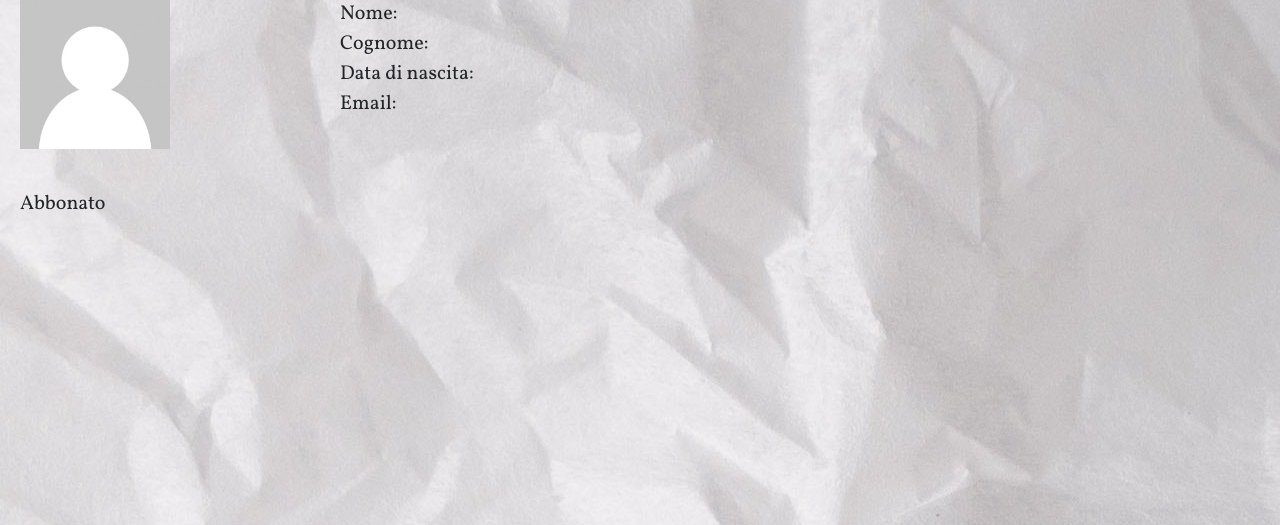
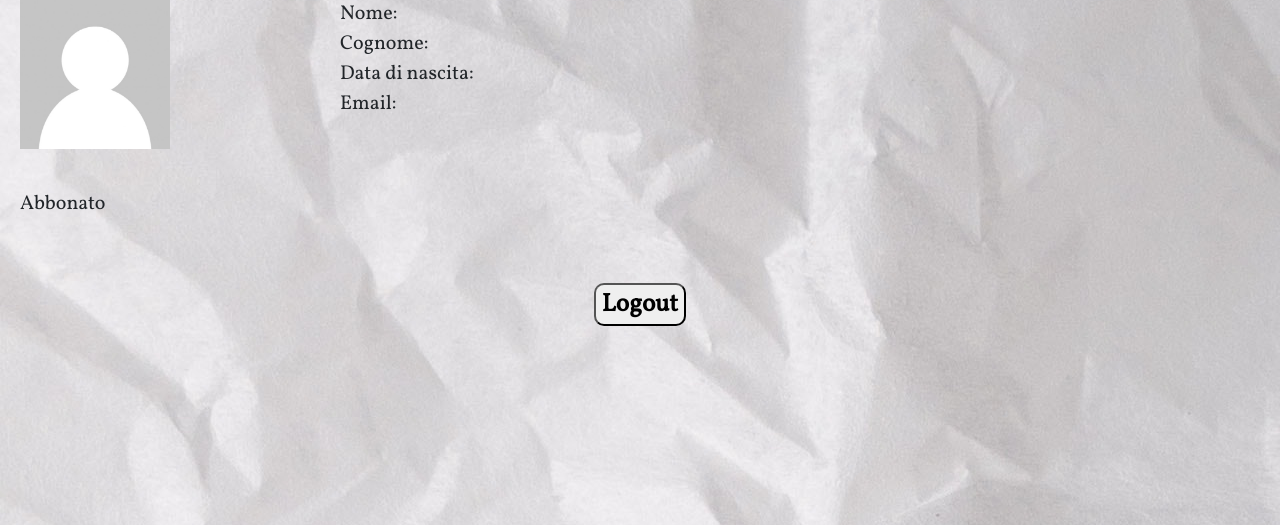
Before and after one commit to ValerioSpagnoli/ProgettoLTW-CiakAzione, a PHP site: the page made by area personale/profilo.php in a window 1280 px wide. Shown: the part 255-780 px from the top of the page. Run offline with PHP 8.4, Linux system fonts and the light colour scheme; some web fonts are replaced.

Commit message:
logout prova

```diff
--- a/area personale/css/style.css
+++ b/area personale/css/style.css
@@ -70,3 +70,18 @@
     margin: 20px;
     font-size: 40px;
 }
+
+.esci{
+    font-family: 'Vollkorn', serif;
+    text-align: center;
+    font-weight: bold;
+    font-size: 25px;
+    margin-top: 5px;
+    border-radius: 0.4em;
+}
+
+.esci:hover{
+    background-color: rgb(156, 101, 0);
+    color: rgb(220, 220, 217);
+    transition-duration: 0.6s;
+}
--- a/area personale/php/validateLogin.php
+++ b/area personale/php/validateLogin.php
@@ -40,7 +40,7 @@ else {
                         session_start();
                         $_SESSION['nome'] = $name;
                         $_SESSION['cognome'] = $surname;
-                        echo("Login avvenuto con successo. Clicca <a href=../../index.php> qui </a> per tornare alla home!");
+                        header('Location: ../profilo.php');
                     }
                 }
             }
--- a/area personale/php/validateRegistration.php
+++ b/area personale/php/validateRegistration.php
@@ -37,7 +37,9 @@ else {
                 $data = pg_query_params($dbconn, $query2, array($nome, $cognome, $datanascita, $email, $password));
 
                 if ($data) {
-                    echo("Registrazione completata. Clicca <a href=../login/login.php> qui </a> per effettuare il login!");
+                    alert("Registrazione effettuata con successo!");
+                    header('Location: ../login/login.php');
+                    // echo("Registrazione completata. Clicca <a href=../login/login.php> qui </a> per effettuare il login!");
                 }
                 else{
                     echo "Errore in fase di registrazione. Clicca <a href=../../index.php> qui </a> per tornare alla home.";
--- a/area personale/profilo.php
+++ b/area personale/profilo.php
@@ -102,5 +102,10 @@
     </div>
   </div>
 
+  <div class="grid-item">
+    <button class="esci" onclick="logout()">Logout
+    </button>
+  </div>
+
 </body>
 </html>
--- a/film/film.php
+++ b/film/film.php
@@ -75,7 +75,7 @@
                   echo(" <a class='nav-link' href='../area personale/login/login.php'>Area Personale</a> ");
                 }
                 else{
-                  echo(" <a class='nav-link' href='#'> Ciao ");
+                  echo(" <a class='nav-link' href='./area personale/profilo.php'> Ciao ");
                   echo($_SESSION['nome']);
                   echo("! </a> ");
                 }
--- a/i nostri cinema/inostricinema.php
+++ b/i nostri cinema/inostricinema.php
@@ -75,7 +75,7 @@
                   echo(" <a class='nav-link' href='../area personale/login/login.php'>Area Personale</a> ");
                 }
                 else{
-                  echo(" <a class='nav-link' href='#'> Ciao ");
+                  echo(" <a class='nav-link' href='./area personale/profilo.php'> Ciao ");
                   echo($_SESSION['nome']);
                   echo("! </a> ");
                 }
--- a/index.php
+++ b/index.php
@@ -76,7 +76,7 @@
                   echo(" <a class='nav-link' href='./area personale/login/login.php'>Area Personale</a> ");
                 }
                 else{
-                  echo(" <a class='nav-link' href='#'> Ciao ");
+                  echo(" <a class='nav-link' href='./area personale/profilo.php'> Ciao ");
                   echo($_SESSION['nome']);
                   echo("! </a> ");
                 }
--- a/offerte/offerte.php
+++ b/offerte/offerte.php
@@ -75,7 +75,7 @@
                     echo(" <a class='nav-link' href='../area personale/login/login.php'>Area Personale</a> ");
                   }
                   else{
-                    echo(" <a class='nav-link' href='#'> Ciao ");
+                    echo(" <a class='nav-link' href='./area personale/profilo.php'> Ciao ");
                     echo($_SESSION['nome']);
                     echo("! </a> ");
                   }
--- a/programmazione/programmazione.php
+++ b/programmazione/programmazione.php
@@ -75,7 +75,7 @@
                     echo(" <a class='nav-link' href='../area personale/login/login.php'>Area Personale</a> ");
                   }
                   else{
-                    echo(" <a class='nav-link' href='#'> Ciao ");
+                    echo(" <a class='nav-link' href='./area personale/profilo.php'> Ciao ");
                     echo($_SESSION['nome']);
                     echo("! </a> ");
                   }
```
Also changed, not shown: area personale/js/script.js (+9 -0 lines).
